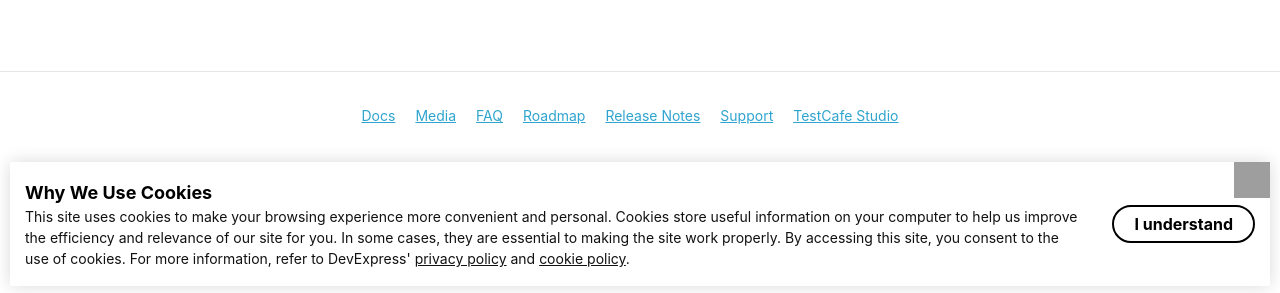
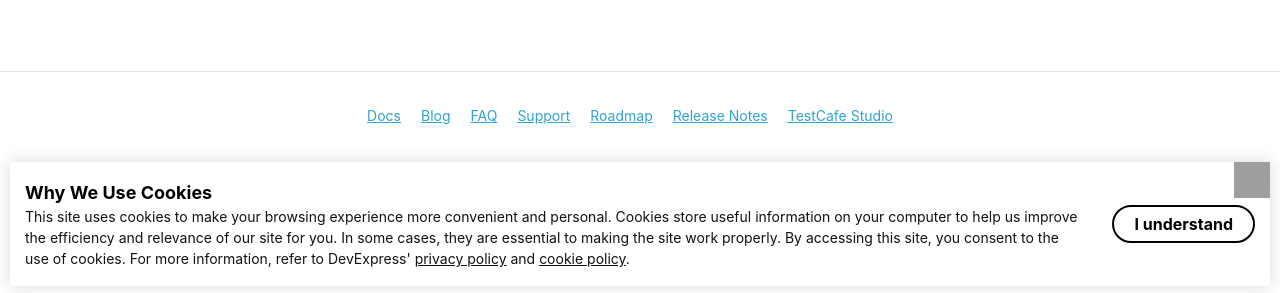
Before and after one commit to DevExpress/testcafe-gh-page-assets, a Jekyll site: the page built from src/release-notes/index.html, in a window 1280 px wide. Shown: the part 604-897 px from the top of the page. Built offline with Jekyll 4.4.1, drawn with Linux system fonts in a browser that asks for light colours; Markdown is read by kramdown in place of the engine named in the settings; comment, search, counter and statistics services are not loaded; a style sheet for code colours, icons or effects is not loaded; grey boxes are pictures that could not be loaded.

Commit message:
Add the Team Blog post (#88)

```diff
--- a/src/_config.yml
+++ b/src/_config.yml
@@ -14,6 +14,3 @@
 
 # Blog
 excerpt_separator: "<!--more-->"
-
-# Exclude Team Blog for now
-exclude: ["media/team-blog/index.html"]
--- a/src/_data/blog-nav.yml
+++ b/src/_data/blog-nav.yml
@@ -2,7 +2,9 @@
   content:
   - name: Media
     content:
+    - name: Team Blog
+      url: /media/team-blog/
+    - name: Community Blogs
+      url: /media/community/
     - name: Courses
       url: /media/courses/
-    - name: Community Blogs
-      url: /media/community/
--- a/src/_includes/footer.html
+++ b/src/_includes/footer.html
@@ -3,12 +3,11 @@
         <div class="footer-links">
             <div class="footer-link-content">
                 <div class="link"><a href="/testcafe/documentation/">Docs</a></div>
-                <!--div class="link"><a href="/testcafe/media/team-blog/">Blog</a></div-->
-                <div class="link"><a href="/testcafe/media/community/">Media</a></div>
+                <div class="link"><a href="/testcafe/media/team-blog/">Blog</a></div>
                 <div class="link"><a href="/testcafe/faq/">FAQ</a></div>
+                <div class="link"><a href="/testcafe/support/">Support</a></div>
                 <div class="link"><a href="/testcafe/roadmap/">Roadmap</a></div>
                 <div class="link"><a href="/testcafe/release-notes/">Release Notes</a></div>
-                <div class="link"><a href="/testcafe/support/">Support</a></div>
                 <div class="link"><a href="https://devexpress.com/products/testcafestudio">TestCafe Studio</a></div>
             </div>
         </div>
--- a/src/_includes/header.html
+++ b/src/_includes/header.html
@@ -53,7 +53,7 @@
     <nav class="site-nav">
       {% for menuItem in site.data.top-menu-items %}
         {% capture highlightUrl %}{% if menuItem.highlightUrl %}{{ menuItem.highlightUrl }}{% else %}{{ menuItem.url }}{% endif %}{% endcapture %}
-        <div class="site-nav-tab{% if page.url contains highlightUrl %} active{% endif %}"{% if menuItem.id %} id="{{ menuItem.id }}-tab"{% endif %}>
+        <div class="site-nav-tab{% if page.url contains highlightUrl or page.url contains menuItem.url %} active{% endif %}"{% if menuItem.id %} id="{{ menuItem.id }}-tab"{% endif %}>
           <a class="page-link" {% if menuItem.id %}id="{{ menuItem.id }}" {% endif %}href="{% if menuItem.external %}{{ menuItem.url}}{% else %}{{ menuItem.url | prepend: site.baseurl }}{% endif %}"{% if menuItem.external %} target="_blank"{% endif %}><span>{{ menuItem.text }}</span></a>
         </div>
       {% endfor %}
--- a/src/_layouts/post.html
+++ b/src/_layouts/post.html
@@ -10,7 +10,7 @@
             {{ content }}
         </article>
         <div id="back-to-posts-link">
-            <p><a href="./">Back to Post List</a></p>
+            <p><a href="{% if page.isTeamBlog %}../../media/team-blog/{% else %}../release-notes/{% endif %}">Back to Post List</a></p>
         </div>
         <!-- <div id="disqus_thread"></div> -->
     </div>
```
